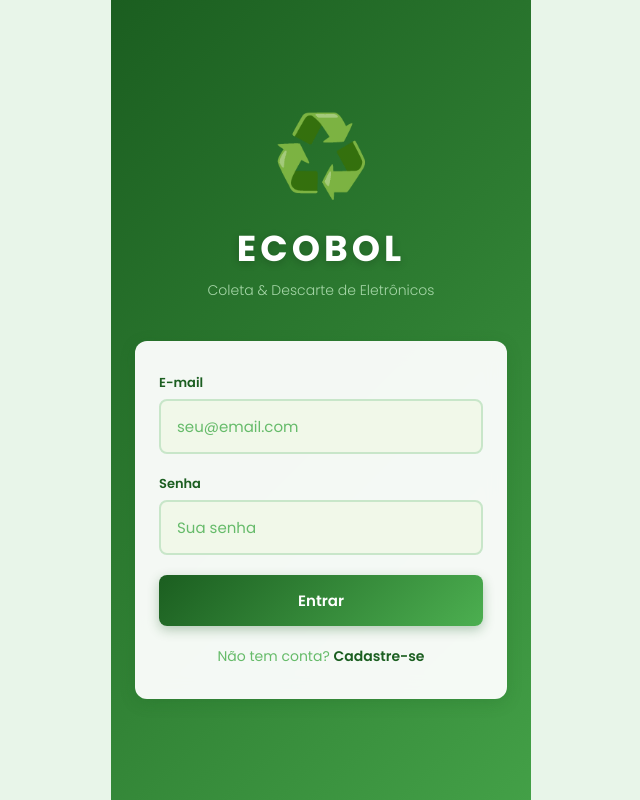
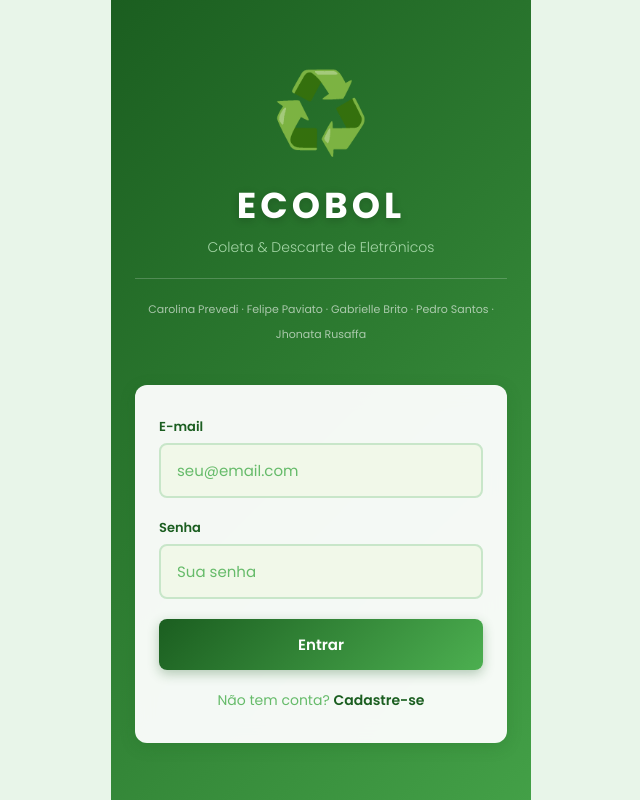
Before and after one commit to jntcode/ecobol-app, a plain HTML site: page index.html in a window 1280 px wide. Shown: the whole page, without its empty margins (319-959 px from the left). Drawn offline with Linux system fonts and the light colour scheme.

Commit message:
move credits to login page

```diff
--- a/index.html
+++ b/index.html
@@ -16,6 +16,9 @@
                 <div class="logo-icon">♻️</div>
                 <h1 class="app-title">ECOBOL</h1>
                 <p class="app-subtitle">Coleta & Descarte de Eletrônicos</p>
+                <div class="login-credits">
+                    <span>Carolina Prevedi · Felipe Paviato · Gabrielle Brito · Pedro Santos · Jhonata Rusaffa</span>
+                </div>
             </div>
             <form id="login-form" class="auth-form">
                 <div class="input-group">
@@ -92,11 +95,6 @@
                     <h2>Bem-vindo(a)!</h2>
                     <p>Registre sua coleta de eletrônicos</p>
                 </div>
-            </div>
-
-            <div class="team-credits">
-                <span class="credits-label">Projeto Integrador</span>
-                <span class="credits-names">C. Prevedi · F. Paviato · G. Brito · P. Santos · J. Rusaffa</span>
             </div>
 
             <div class="stats-cards">
--- a/style.css
+++ b/style.css
@@ -94,6 +94,18 @@ body {
     color: #a5d6a7;
     margin-top: 4px;
     font-weight: 300;
+}
+
+.login-credits {
+    margin-top: 20px;
+    padding-top: 16px;
+    border-top: 1px solid rgba(255, 255, 255, 0.2);
+}
+
+.login-credits span {
+    font-size: 11px;
+    color: rgba(255, 255, 255, 0.6);
+    line-height: 1.6;
 }
 
 .auth-form {
```
